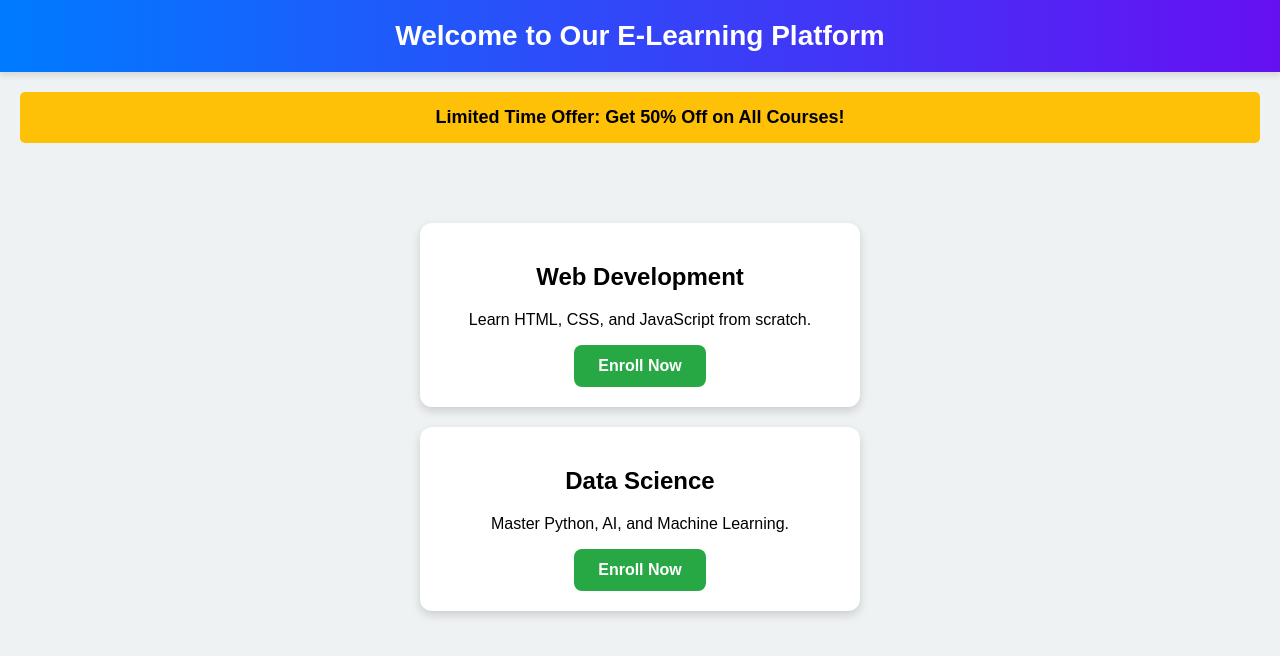
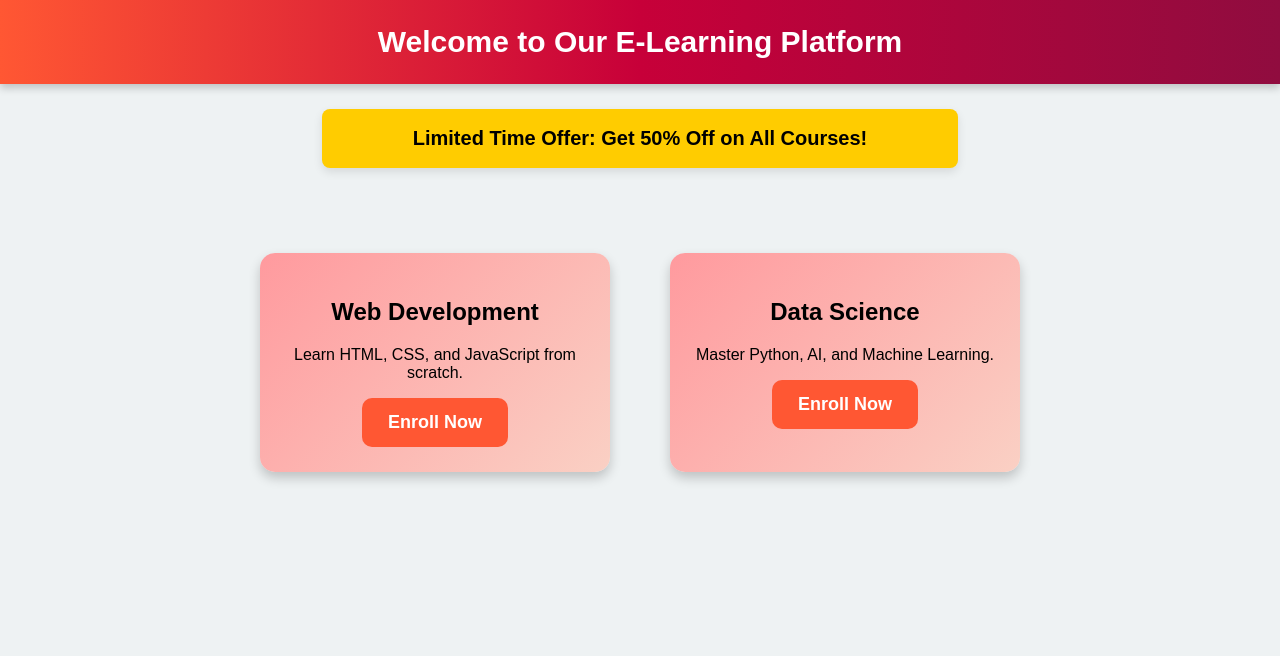
Before and after one commit to Saniikaa/CC4, a website: page src/index.html in a window 1280 px wide. Drawn offline with Linux system fonts and the light colour scheme.

Commit message:
Update styles.css

```diff
--- a/src/styles.css
+++ b/src/styles.css
@@ -6,48 +6,55 @@ body {
     text-align: center;
 }
 .header {
-    background: linear-gradient(90deg, #007bff, #6610f2);
+    background: linear-gradient(90deg, #ff5733, #c70039, #900c3f);
     color: white;
-    padding: 20px;
-    font-size: 28px;
+    padding: 25px;
+    font-size: 30px;
     font-weight: bold;
-    box-shadow: 0 4px 6px rgba(0, 0, 0, 0.1);
+    box-shadow: 0 4px 8px rgba(0, 0, 0, 0.2);
 }
 .container {
     padding: 40px;
+    display: flex;
+    justify-content: center;
+    flex-wrap: wrap;
+    gap: 20px;
 }
 .course {
-    background: white;
-    padding: 20px;
-    margin: 20px auto;
-    width: 80%;
-    max-width: 400px;
-    border-radius: 12px;
-    box-shadow: 0 4px 10px rgba(0, 0, 0, 0.15);
-    transition: transform 0.3s ease;
+    background: linear-gradient(135deg, #ff9a9e, #fad0c4);
+    padding: 25px;
+    margin: 20px;
+    width: 300px;
+    border-radius: 15px;
+    box-shadow: 0 6px 12px rgba(0, 0, 0, 0.2);
+    transition: transform 0.3s ease, box-shadow 0.3s ease;
 }
 .course:hover {
     transform: scale(1.05);
+    box-shadow: 0 8px 16px rgba(0, 0, 0, 0.3);
 }
 .btn {
     display: inline-block;
-    background: #28a745;
+    background: #ff5733;
     color: white;
-    padding: 12px 24px;
+    padding: 14px 26px;
     text-decoration: none;
-    border-radius: 8px;
-    font-size: 16px;
+    border-radius: 10px;
+    font-size: 18px;
     font-weight: bold;
     transition: background 0.3s;
 }
 .btn:hover {
-    background: #218838;
+    background: #c70039;
 }
 .promo {
-    background: #ffc107;
-    padding: 15px;
-    margin: 20px;
+    background: #ffcc00;
+    padding: 18px;
+    margin: 25px auto;
     font-weight: bold;
-    font-size: 18px;
-    border-radius: 5px;
+    font-size: 20px;
+    border-radius: 8px;
+    width: 80%;
+    max-width: 600px;
+    box-shadow: 0 4px 10px rgba(0, 0, 0, 0.1);
 }
```
